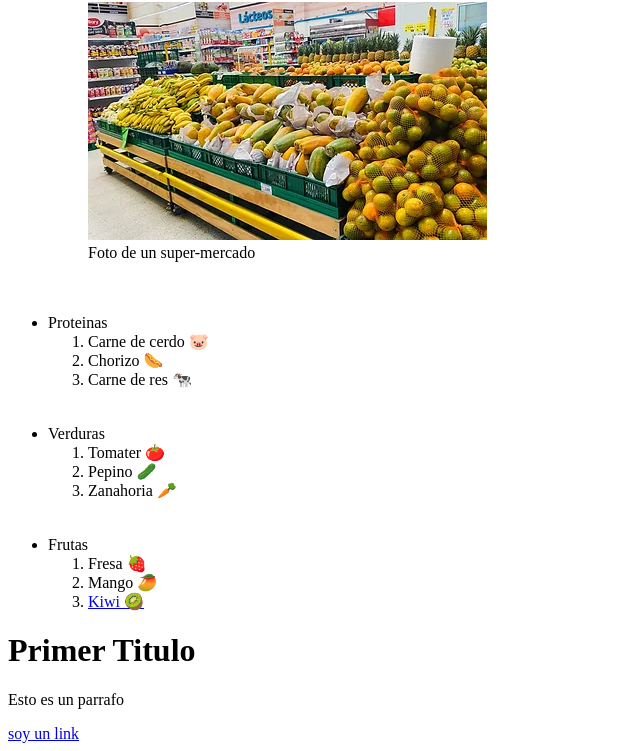
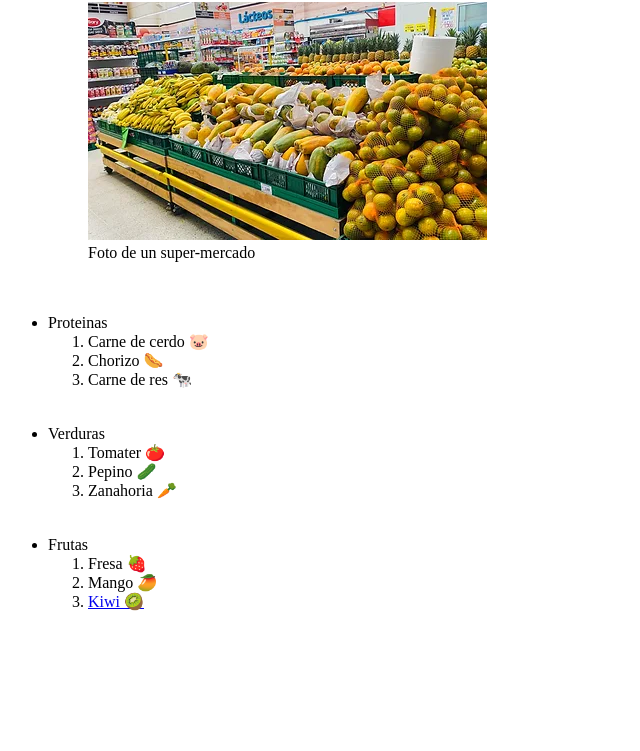
Before and after one commit to FelipeOsorio12/manejo-de-html-y-css, a plain HTML site: page index.html in a window 1280 px wide. Shown: the part 78-829 px from the top of the page, without its empty margins (0-640 px from the left). After the commit the page ends 800 px from the top, so only its background shows below. Drawn offline with Linux system fonts and the light colour scheme.

Commit message:
eliminacion de mensajes innecesarios

```diff
--- a/index.html
+++ b/index.html
@@ -91,11 +91,6 @@
 
     <footer>
 
-
-        <h1> Primer Titulo</h1> <!--es un titulo (solo debe haber uno por contenedor)-->
-        <p> Esto es un parrafo</p> <!-- es un parrafo -->
-        <a href="#">soy un link</a> <!-- permite crear hipervinculos-->
-
     </footer>
 
     <div></div>
```
